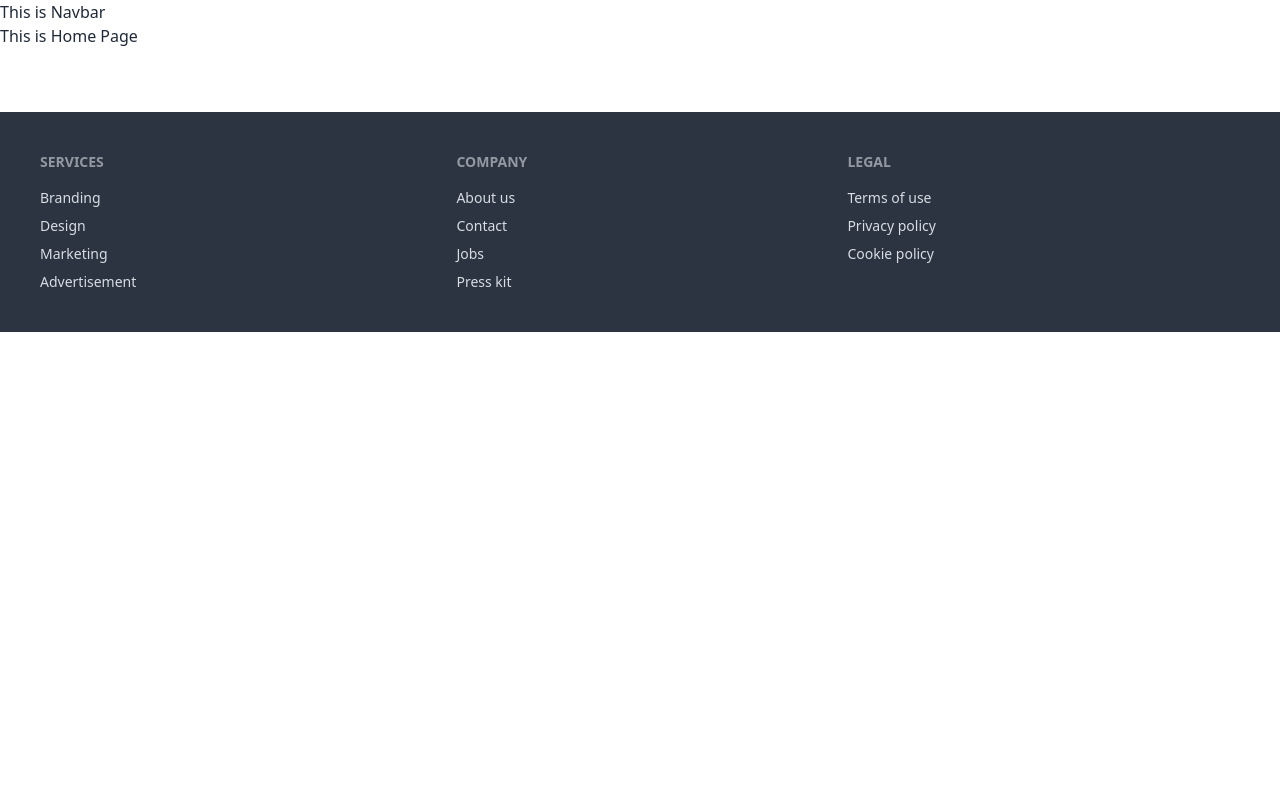
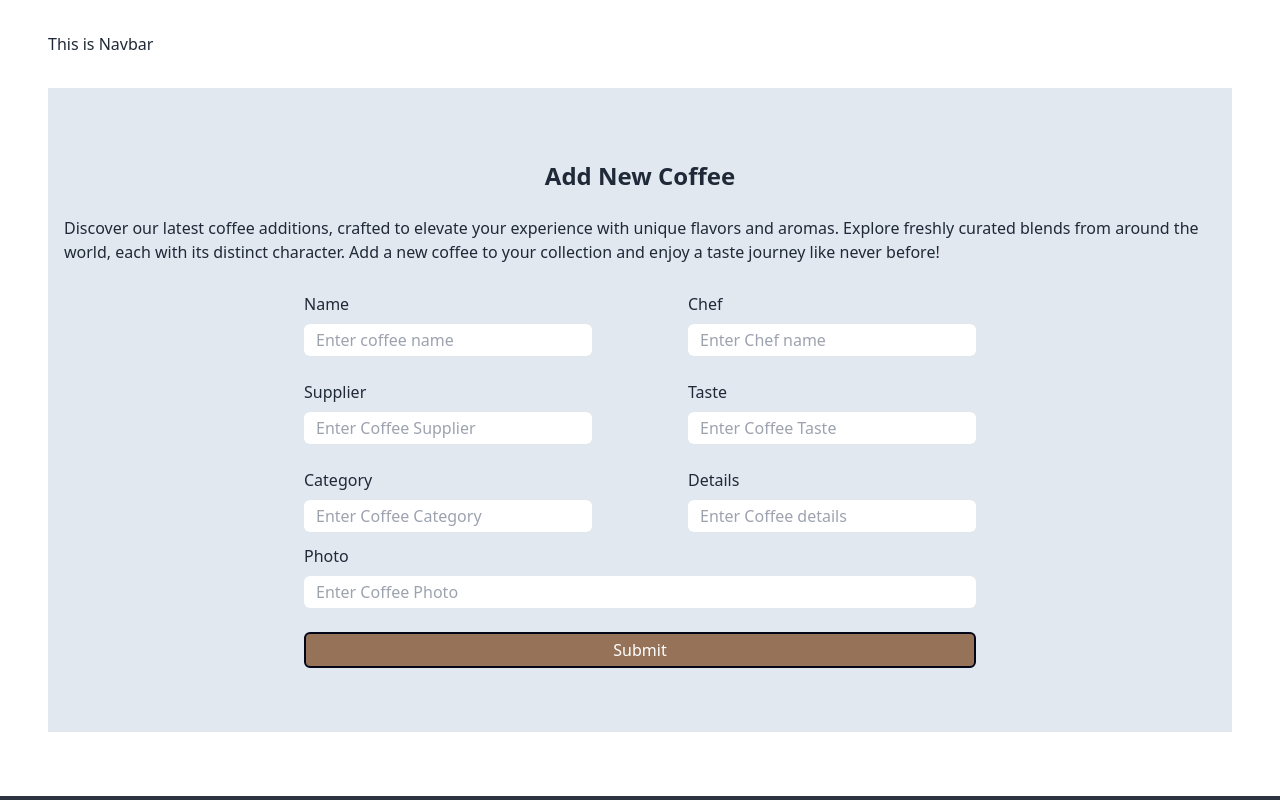
Before and after one commit to tonmoy3673/coffee-client, a React (Vite) app: page / in a window 1280 px wide. Shown: the top 800 px of the page. Built offline with nearby package versions, Linux system fonts and the light colour scheme.

Commit message:
:bulb: create add coffee form

```diff
--- a/src/Components/Home/Home.jsx
+++ b/src/Components/Home/Home.jsx
@@ -1,7 +1,9 @@
+import AddCoffee from "../Pages/AddCoffee";
+
 const Home = ()=>{
     return (
         <div>
-            <h1>This is Home Page</h1>
+           <AddCoffee/>
         </div>
     )
 };
--- a/src/Components/Main/Main.jsx
+++ b/src/Components/Main/Main.jsx
@@ -5,8 +5,11 @@ import Navbar from "../Shared/Navbar";
 const Main =()=>{
     return (
         <div>
+
+            <div className="px-5 lg:px-12">
             <Navbar/>
             <Outlet/>
+            </div>
             <Footer/>
         </div>
     )
--- a/src/Components/Pages/AddCoffee.jsx
+++ b/src/Components/Pages/AddCoffee.jsx
@@ -2,8 +2,73 @@
 
 const AddCoffee = () => {
     return (
-        <div>
-            <h1>This is Add Coffee Page</h1>
+        <div className="bg-slate-200 py-6 lg:py-12 px-4">
+           <h2 className="text-xl lg:text-2xl font-semibold text-center py-2 lg:py-6">Add New Coffee</h2>
+           <div>
+            <p className="mb-2 md:mb-4">Discover our latest coffee additions, crafted to elevate your experience with unique flavors and aromas. Explore freshly curated blends from around the world, each with its distinct character. Add a new coffee to your collection and enjoy a taste journey like never before!</p>
+           </div>
+           <div>
+            <form className="flex items-center justify-center">
+               <div>
+                 {/* ======= 1st row =========== */}
+                 <div className="block md:flex items-center justify-center gap-2 lg:gap-24 ">
+                    <div className="text-center md:text-start mt-3">
+                    <label htmlFor="name" className="block">Name</label>
+                    <input className="w-full lg:w-72 px-3 py-1 mt-2 rounded-md" type="text" id="name"  placeholder="Enter coffee name"/>
+                    </div>
+
+                    <div className="text-center md:text-start mt-3">
+                    <label htmlFor="chef" className="block">Chef</label>
+                    <input className="w-full lg:w-72 px-3 py-1 mt-2 rounded-md" type="text" id="name"  placeholder="Enter Chef name"/>
+                    </div>
+
+                </div>
+
+                {/* ================ 2nd row =========== */}
+                <div className="block md:flex items-center justify-center gap-2 lg:gap-24 mt-3 ">
+                    <div className="text-center md:text-start mt-3">
+                    <label htmlFor="supplier" className="block">Supplier</label>
+                    <input className="w-full lg:w-72 px-3 py-1 mt-2 rounded-md" type="text" id="supplier"  placeholder="Enter Coffee Supplier"/>
+                    </div>
+
+                    <div className="text-center md:text-start mt-3">
+                    <label htmlFor="taste" className="block">Taste</label>
+                    <input className="w-full lg:w-72 px-3 py-1 mt-2 rounded-md" type="text" id="taste"  placeholder="Enter Coffee Taste"/>
+                    </div>
+
+                </div>
+
+                {/* ================= 3rd row ============= */}
+                <div className="block md:flex items-center justify-center gap-2 lg:gap-24 mt-3 ">
+                    <div className="text-center md:text-start mt-3">
+                    <label htmlFor="category" className="block">Category</label>
+                    <input className="w-full lg:w-72 px-3 py-1 mt-2 rounded-md" type="text" id="category"  placeholder="Enter Coffee Category"/>
+                    </div>
+
+                    <div className="text-center md:text-start mt-3">
+                    <label htmlFor="details" className="block">Details</label>
+                    <input className="w-full lg:w-72 px-3 py-1 mt-2 rounded-md" type="text" id="details"  placeholder="Enter Coffee details"/>
+                    </div>
+
+                </div>
+
+                {/* ============ single row ========== */}
+                <div className="text-center md:text-start mt-3">
+                    <label htmlFor="photo" className="block">Photo</label>
+                    <input className="w-full lg:w-[672px] px-3 py-1 mt-2 rounded-md" type="text" id="photo"  placeholder="Enter Coffee Photo"/>
+                    </div>
+
+                    {/* ================ Submit button =============== */}
+                    <div className="py-2 lg:py-4 mt-2">
+                        <button className="bg-[#967259] text-white w-full lg:w-[672px] rounded-md py-1 hover:bg-amber-500 border-2 border-slate-950">
+                            Submit
+                        </button>
+
+                    </div>
+               </div>
+
+            </form>
+           </div>
         </div>
     );
 };
--- a/src/Components/Shared/Navbar.jsx
+++ b/src/Components/Shared/Navbar.jsx
@@ -2,7 +2,7 @@
 
 const Navbar = () => {
     return (
-        <div>
+        <div className="py-8">
             <h1>This is Navbar</h1>
         </div>
     );
```
